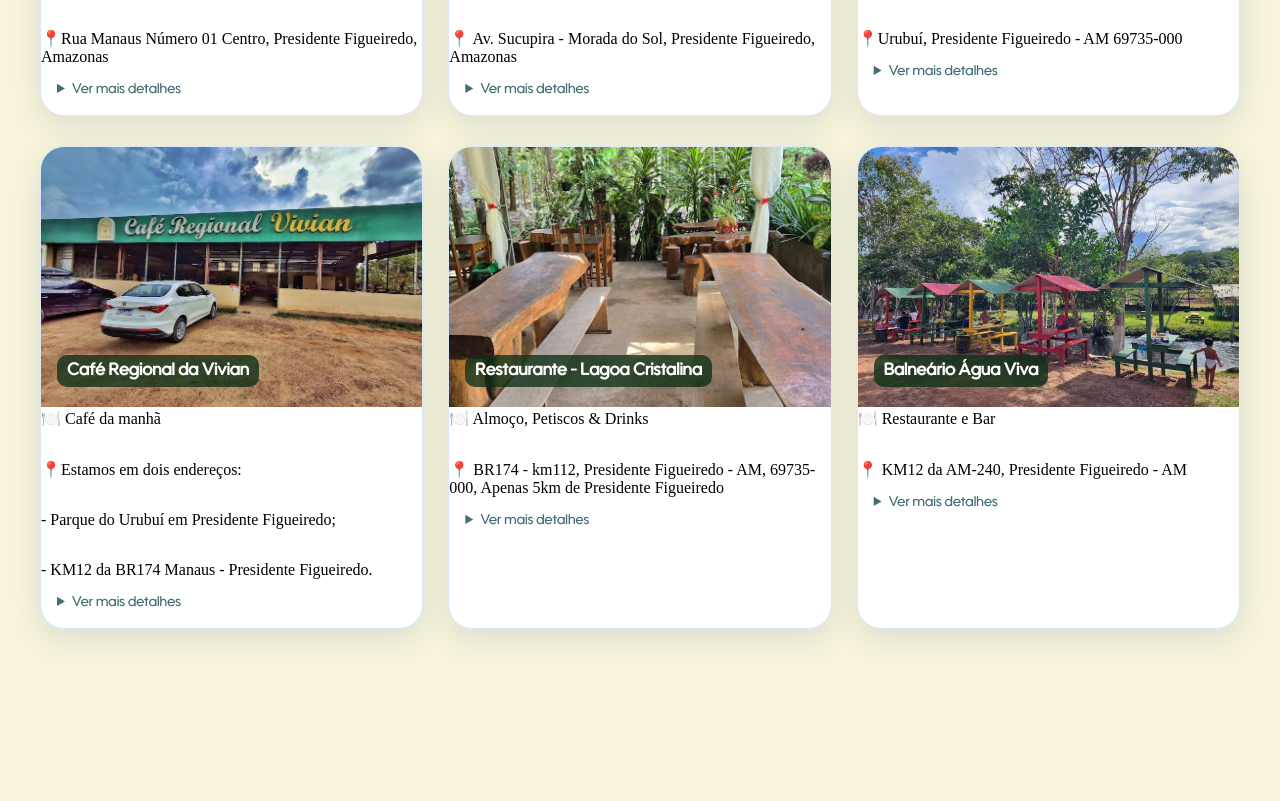
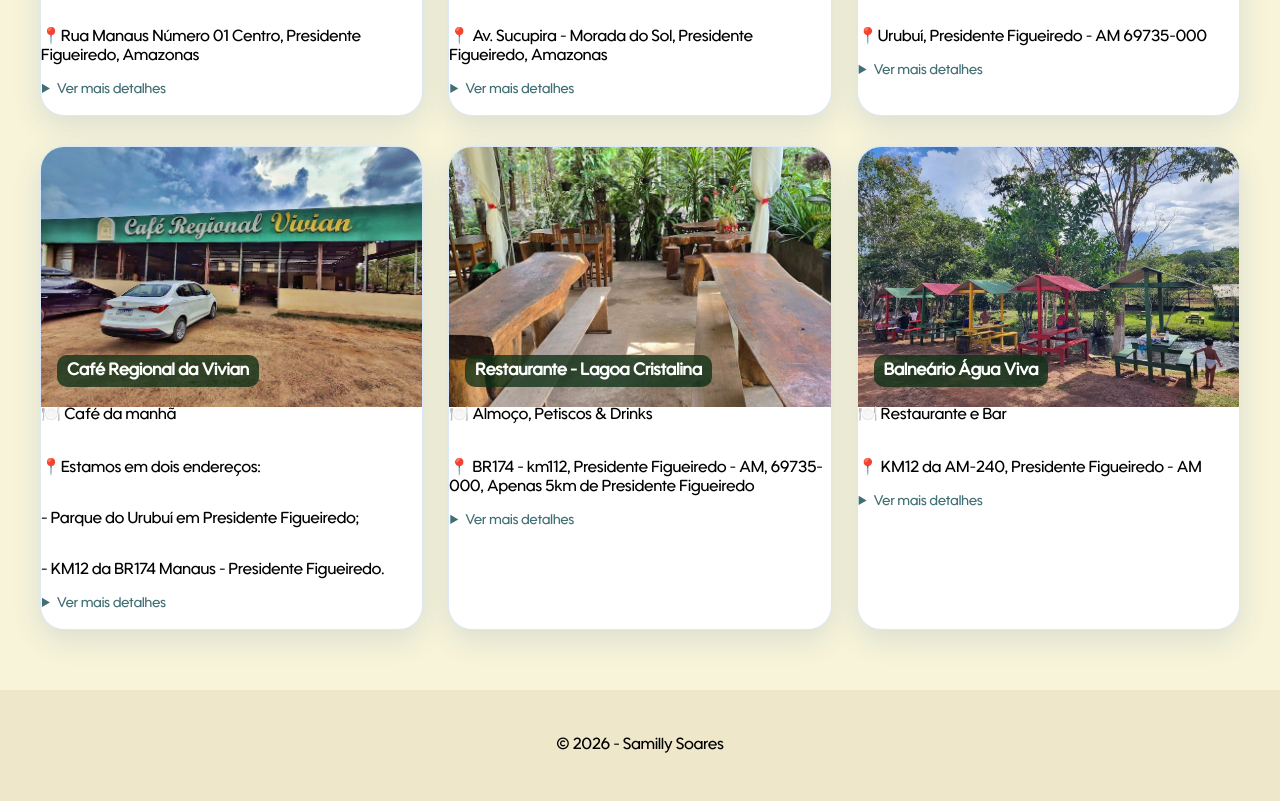
Before and after one commit to ManubsProgramming/TOURPF, a plain HTML site: page restaurante.html in a window 1280 px wide. Shown: the part 521-1322 px from the top of the page. Before the commit the page ends 1210 px from the top, so only its background shows below. Drawn offline with Linux system fonts and the light colour scheme.

Commit message:
agora foi bixo

```diff
--- a/css/hoteis.css
+++ b/css/hoteis.css
@@ -680,3 +680,11 @@ input.filtro-radio {
         margin: 30px auto;
     }
 }
+
+footer {
+    background: #efe7ca;
+    text-align: center;
+    padding: 30px;
+    margin-top: 40px;
+    font-family: 'Utendo', sans-serif;
+}
--- a/css/restaurante.css
+++ b/css/restaurante.css
@@ -187,6 +187,7 @@ a:hover {
     border: 1px solid rgba(27, 112, 204, 0.16);
     transition: transform 0.25s ease, box-shadow 0.25s ease;
     cursor: pointer;
+    font-family: 'Utendo', sans-serif;
 }
 
 .card:hover,
@@ -244,13 +245,15 @@ a:hover {
 
 .card p:first-of-type,
 .carta p:first-of-type {
-    margin-top: 8px;
+    margin-top: 3px;
+    font-family: 'Utendo', sans-serif;
 }
 
 
 .card details,
 .carta details {
-    margin: 0 16px 16px;
+    margin: 0 1px 16px;
+    font-family: 'Utendo', sans-serif;
 }
 
 details {
@@ -275,6 +278,14 @@ summary {
     color: #ffffff;
 }
 
+footer {
+    background: #efe7ca;
+    text-align: center;
+    padding: 30px;
+    margin-top: 40px;
+    font-family: 'Utendo', sans-serif;
+}
+
 @media (max-width: 1024px) {
     .container {
         grid-template-columns: repeat(2, 1fr);
--- a/css/style1.css
+++ b/css/style1.css
@@ -260,11 +260,12 @@ input[type="radio"] {
     .banner-texto p{
     font-size:18px;
     }
+    }
 
-   footer{
-    background:#efe7ca;
-    text-align:center;
-    padding:30px;
-    margin-top:40px;
-    }
-    }
+    footer {
+    background: #efe7ca;
+    text-align: center;
+    padding: 30px;
+    margin-top: 40px;
+    font-family: 'Utendo', sans-serif;
+}
--- a/css/stylecacho.css
+++ b/css/stylecacho.css
@@ -471,3 +471,11 @@ a:hover {
     background-color: rgba(0, 0, 0, 0.60);
     color: white;
 }
+
+footer {
+    background: #efe7ca;
+    text-align: center;
+    padding: 30px;
+    margin-top: 40px;
+    font-family: 'Utendo', sans-serif;
+}
--- a/restaurante.html
+++ b/restaurante.html
@@ -161,7 +161,9 @@
         <p>💵 R$ 20 - 40 por pessoa</p>
       </details>
     </div>
-
   </div>
+  <footer>
+        <p>© 2026 - Samilly Soares</p>
+    </footer>
 </body>
 </html>
```
Also changed, not shown: cachoeiras.html (+3 -0 lines), hotel.html (+3 -0 lines).
